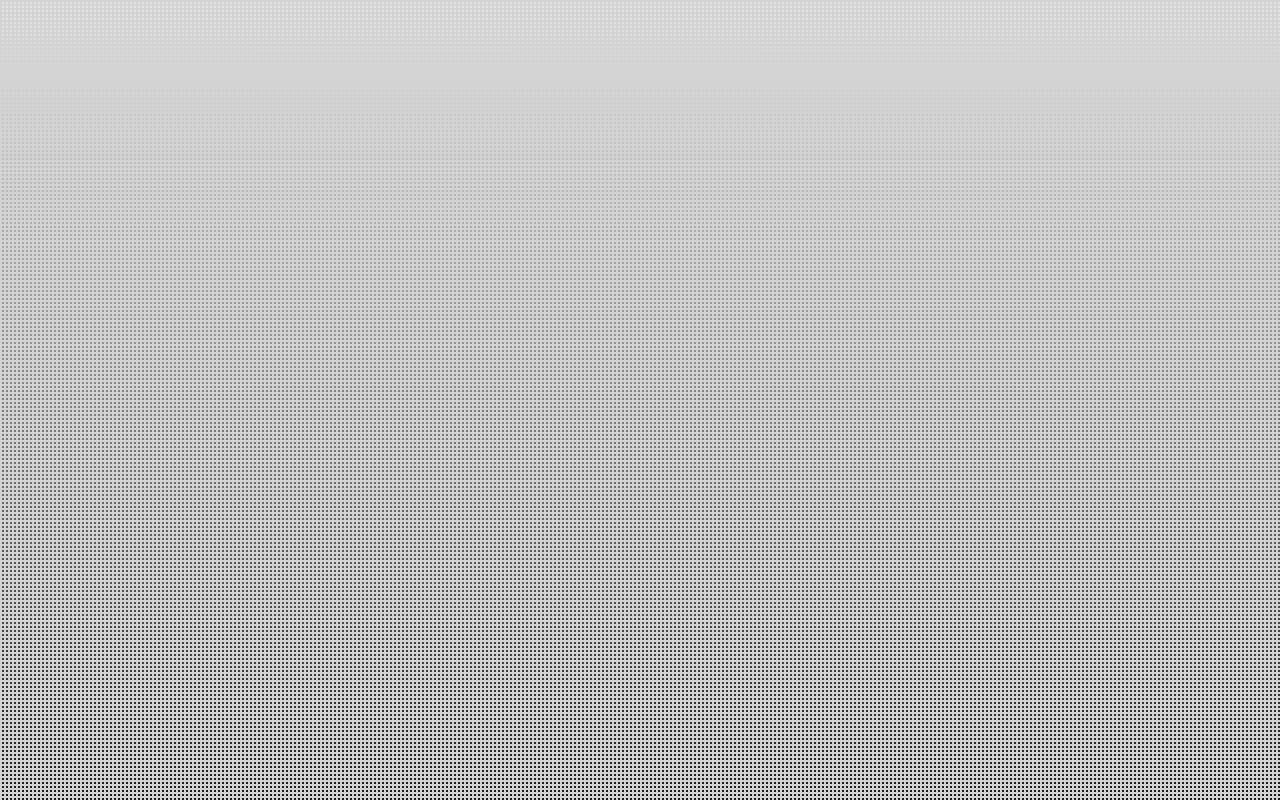
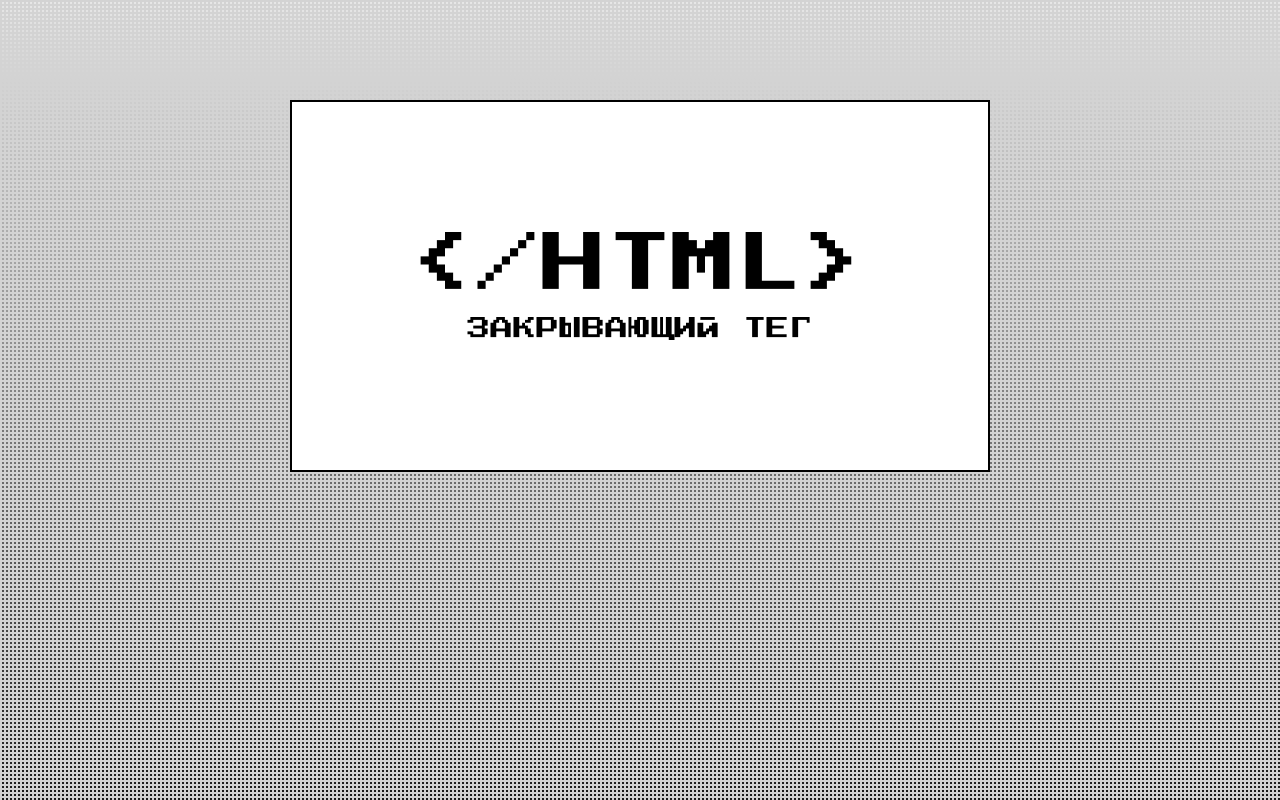
Before and after one commit to HelLuna/zakrivayuschiy-teg-f, a plain HTML site: page index.html in a window 1280 px wide. Drawn offline with Linux system fonts and the light colour scheme.

Commit message:
Create header

```diff
--- a/fonts/fonts.css
+++ b/fonts/fonts.css
@@ -4,7 +4,7 @@
   src:
     local("PressStart2P"),
     url(./PressStart2P-Regular.woff) format("woff");
-  font-weight: normal;
+  font-weight: 400;
   font-display: swap;
 }
 
--- a/index.html
+++ b/index.html
@@ -14,7 +14,10 @@
     <link rel="apple-touch-icon" href="./images/mobile-icon.png" />
   </head>
   <body class="page">
-    <header class="header"></header>
+    <header class="header">
+      <a class="header__logo" href="#">&lt;/HTML&gt;</a>
+      <h1 class="header__title">Закрывающий тег</h1>
+    </header>
     <main></main>
     <script src="./scripts/like.js"></script>
   </body>
--- a/styles/style.css
+++ b/styles/style.css
@@ -11,6 +11,11 @@
 */
 
 .page {
+  display: grid;
+  justify-content: center;
+  align-items: start;
+  gap: 100px;
+  padding-block-start: 100px;
   color: var(--main-color);
   font-family: var(--main-font), sans-serif;
   font-size: 18px;
@@ -23,3 +28,27 @@
   min-block-size: 100dvb;
   font-variation-settings: "wght" var(--main-text-weight);
 }
+
+.header {
+  display: grid;
+  justify-content: center;
+  gap: 20px;
+  border: 2px solid currentColor;
+  padding-block: clamp(120px, 25.29vw, 130px);
+  font-family: var(--accent-font), sans-serif;
+  text-transform: uppercase;
+  background-color: var(--bg-color);
+  inline-size: var(--block-width);
+}
+
+.header__logo {
+  font-size: clamp(3.0625rem, 1.9087rem + 4.9231vw, 4.0625rem);
+  text-decoration: none;
+  pointer-events: none;
+}
+
+.header__title {
+  font-weight: 400;
+  font-size: clamp(0.875rem, 0.226rem + 2.7692vw, 1.4375rem);
+  text-align: center;
+}
--- a/styles/variables.css
+++ b/styles/variables.css
@@ -6,6 +6,7 @@
     repeating-linear-gradient(to bottom, #d3d3d3 0 2px, transparent 2px 4px),
     linear-gradient(to bottom, #e7e7e7 0.01%, #1a1a1a 100%);
   --bg-color: #fff;
+  --block-width: clamp(375px, 100vw, 700px);
   --main-color: #000;
   --main-font: "Inter-Variable";
   --main-text-weight: 410;
```
